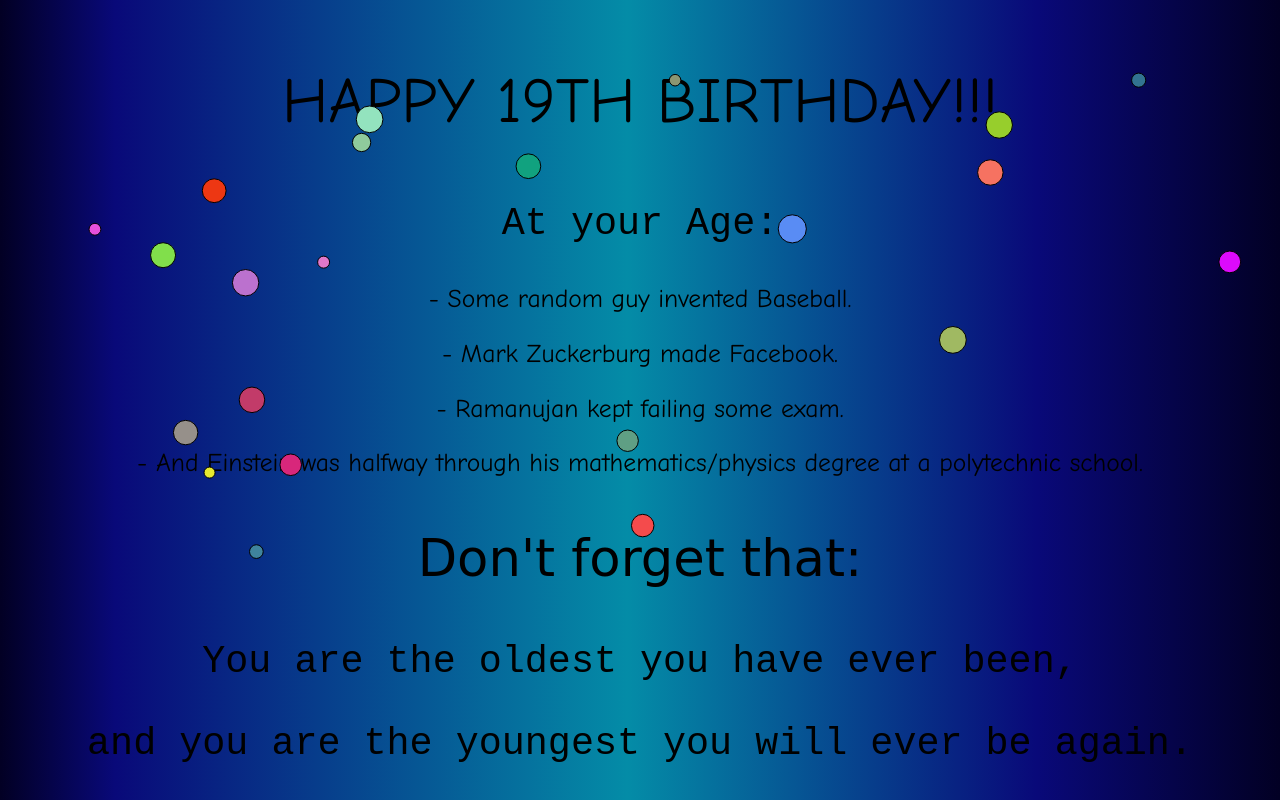
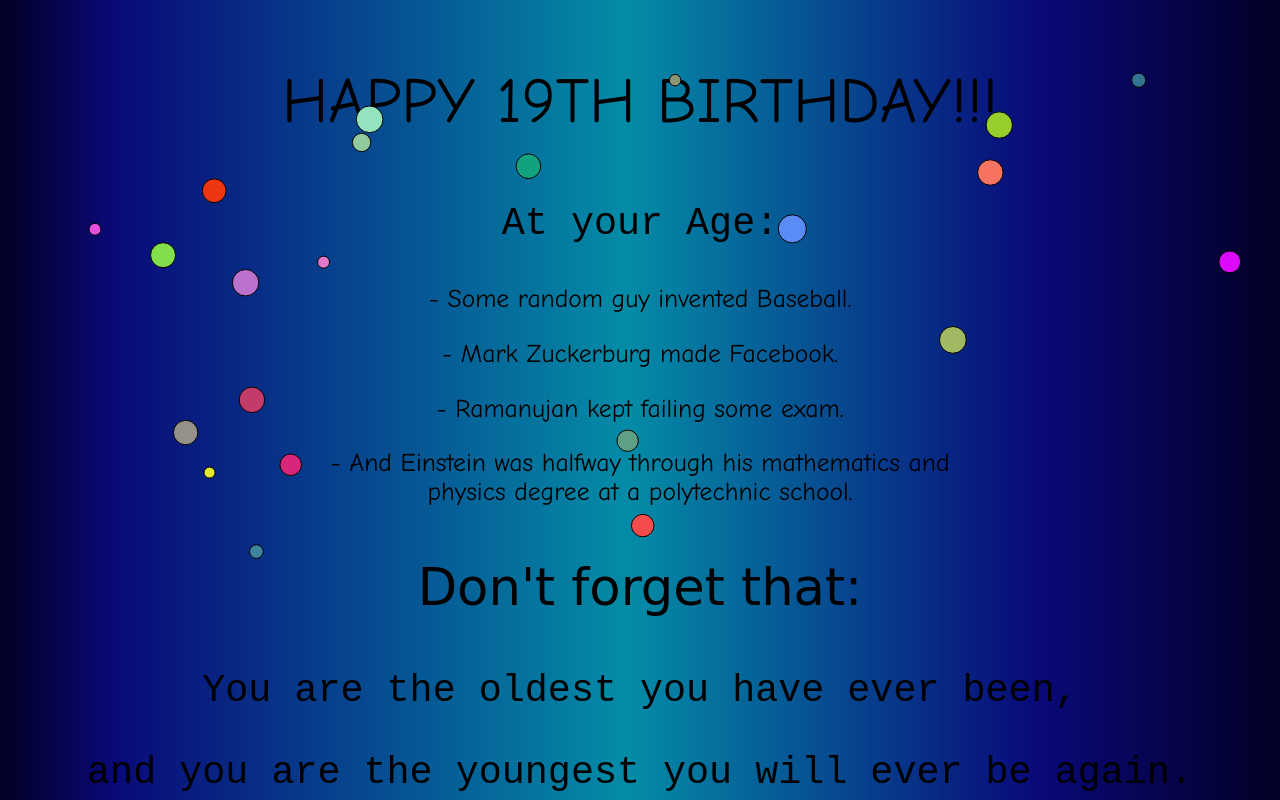
Before and after one commit to websitebio/HappyBirthday, a plain HTML site: page index.html in a window 1280 px wide. Shown: the top 800 px of the page. Drawn offline with Linux system fonts and the light colour scheme.

Commit message:
Update index.html

```diff
--- a/index.html
+++ b/index.html
@@ -127,7 +127,7 @@ createConfetti();
 <p style="color: black;text-align:center;font-size: 2vw;font-family: Comic Sans MS"> - Some random guy invented Baseball.</p>
 <p style="color: black;text-align:center;font-size: 2vw;font-family: Comic Sans MS"> - Mark Zuckerburg made Facebook.</p>
 <p style="color: black;text-align:center;font-size: 2vw;font-family: Comic Sans MS"> - Ramanujan kept failing some exam.</p>
-<p style="color: black;text-align:center;font-size: 2vw;font-family: Comic Sans MS"> - And Einstein was halfway through his mathematics/physics degree at a polytechnic school.</p>
+<p style="color: black;text-align:center;font-size: 2vw;font-family: Comic Sans MS"> - And Einstein was halfway through his mathematics and <br>physics degree at a polytechnic school.</p>
 
  <p Style="color: black;text-align:center;font-size: 4vw;font-family: cursive"> Don't forget that: </p>
 <p style="color: black;text-align:center;font-size: 3vw;font-family: monospace"> You are the oldest you have ever been,</p>
```
